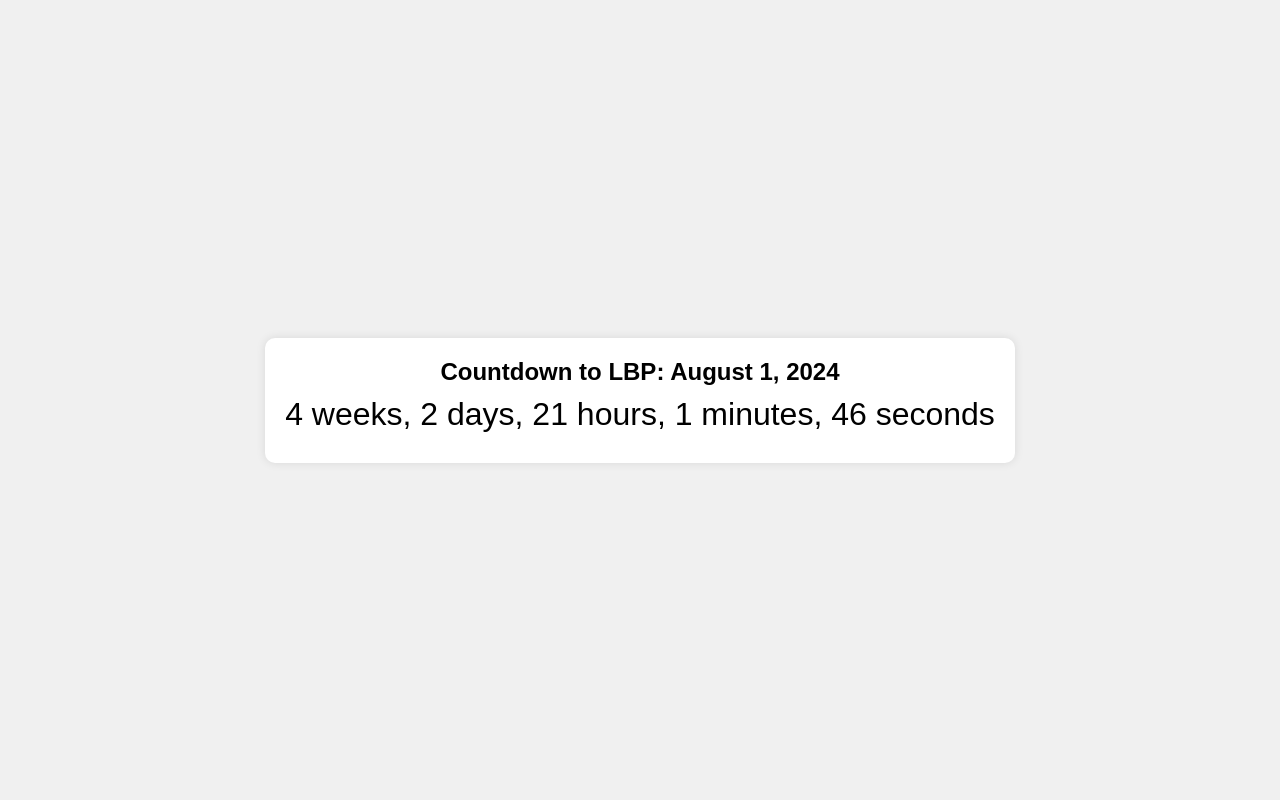
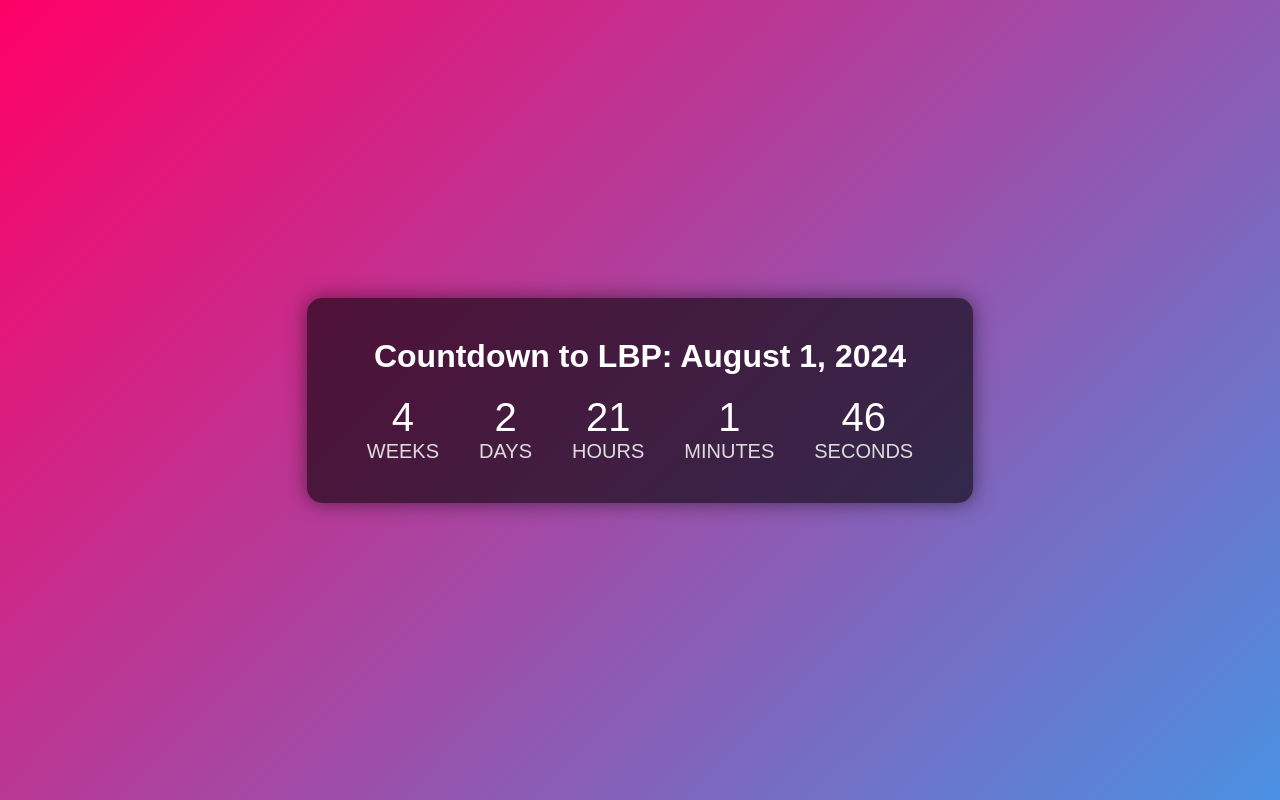
Before and after one commit to rusty-software/whenislbp.github.io, a plain HTML site: page index.html in a window 1280 px wide. Drawn offline with Linux system fonts and the light colour scheme.

Commit message:
remove CNAME, update styling

```diff
--- a/index.html
+++ b/index.html
@@ -6,35 +6,68 @@
     <title>Countdown to August 1, 2024</title>
     <style>
         body {
-            font-family: Arial, sans-serif;
+            font-family: 'Arial', sans-serif;
             display: flex;
             justify-content: center;
             align-items: center;
             height: 100vh;
-            background-color: #f0f0f0;
+            background: linear-gradient(135deg, #f06, #4a90e2);
             margin: 0;
+            color: white;
         }
         .countdown {
             text-align: center;
-            background: white;
-            padding: 20px;
-            border-radius: 10px;
-            box-shadow: 0 0 10px rgba(0, 0, 0, 0.1);
+            background: rgba(0, 0, 0, 0.6);
+            padding: 40px;
+            border-radius: 15px;
+            box-shadow: 0 0 20px rgba(0, 0, 0, 0.5);
         }
         .countdown h1 {
-            margin: 0;
-            font-size: 24px;
+            margin: 0 0 20px;
+            font-size: 32px;
+            font-weight: bold;
         }
-        .countdown .time {
-            font-size: 2em;
-            margin: 10px 0;
+        .time {
+            display: flex;
+            justify-content: space-around;
+            font-size: 2.5em;
+        }
+        .time div {
+            margin: 0 10px;
+        }
+        .label {
+            font-size: 0.5em;
+            text-transform: uppercase;
+            margin-top: 10px;
+            color: #ddd;
         }
     </style>
 </head>
 <body>
     <div class="countdown">
         <h1>Countdown to LBP: August 1, 2024</h1>
-        <div class="time" id="time"></div>
+        <div class="time" id="time">
+            <div>
+                <span id="weeks">0</span>
+                <div class="label">Weeks</div>
+            </div>
+            <div>
+                <span id="days">0</span>
+                <div class="label">Days</div>
+            </div>
+            <div>
+                <span id="hours">0</span>
+                <div class="label">Hours</div>
+            </div>
+            <div>
+                <span id="minutes">0</span>
+                <div class="label">Minutes</div>
+            </div>
+            <div>
+                <span id="seconds">0</span>
+                <div class="label">Seconds</div>
+            </div>
+        </div>
     </div>
 
     <script>
@@ -49,9 +82,11 @@
             const minutes = Math.floor(totalSeconds / 60) % 60;
             const seconds = Math.floor(totalSeconds % 60);
 
-            document.getElementById('time').innerHTML = `
-                ${weeks} weeks, ${days} days, ${hours} hours, ${minutes} minutes, ${seconds} seconds
-            `;
+            document.getElementById('weeks').textContent = weeks;
+            document.getElementById('days').textContent = days;
+            document.getElementById('hours').textContent = hours;
+            document.getElementById('minutes').textContent = minutes;
+            document.getElementById('seconds').textContent = seconds;
         }
 
         updateCountdown();
```
Also changed, not shown: 1 other file.
